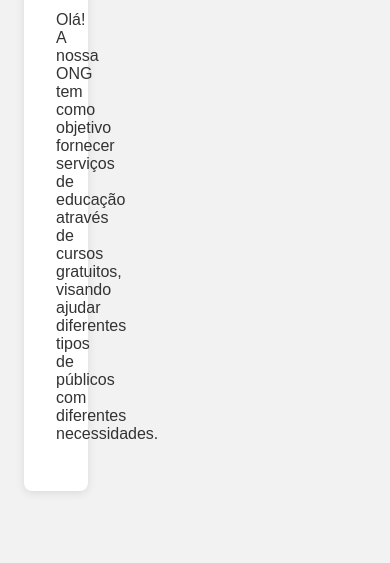
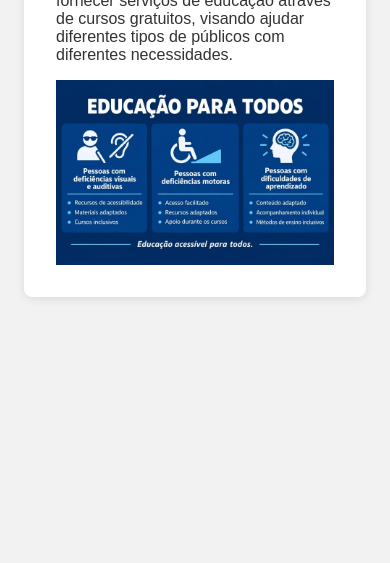
Before and after one commit to luisgustavocdlima/educacao-para-todos, a website built with Vite: page index.html in a window 390 px wide. Shown: the part 403-966 px from the top of the page. After the commit the page ends 844 px from the top, so only its background shows below. Built offline with nearby package versions, Linux system fonts and the light colour scheme.

Commit message:
perf: otimizar imagem e layout responsivo

```diff
--- a/css/style.css
+++ b/css/style.css
@@ -146,6 +146,11 @@ main {
     display: grid;
     grid-template-columns: repeat(12, minmax(0, 1fr));
     gap: var(--espacamento-4);
+}
+
+#app {
+    grid-column: 1 / -1;
+    width: 100%;
 }
 
 section {
--- a/js/script.js
+++ b/js/script.js
@@ -1,4 +1,6 @@
 import { configurarFormulario } from "./formulario.js";
+
+import imagemOng from "../imagens/ong.webp";
 
 const app = document.querySelector("#app");
 
@@ -12,6 +14,11 @@ function renderizarInicio() {
                 através de cursos gratuitos, visando ajudar diferentes tipos de
                 públicos com diferentes necessidades.
             </p>
+
+            <img
+                src="${imagemOng}"
+                alt="Projetos de educação acessível para pessoas com deficiências visuais, auditivas e motoras e pessoas com dificuldades de aprendizado"
+            >
         </section>
     `;
 }
```
Also changed, not shown: imagens/ong.webp (added).
